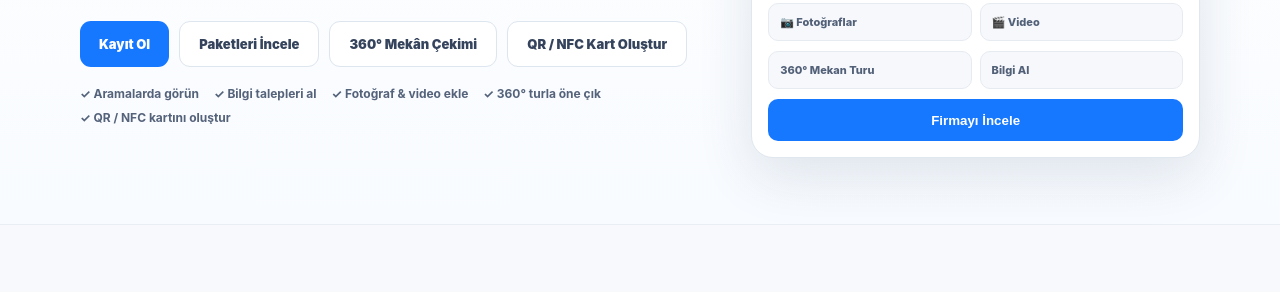
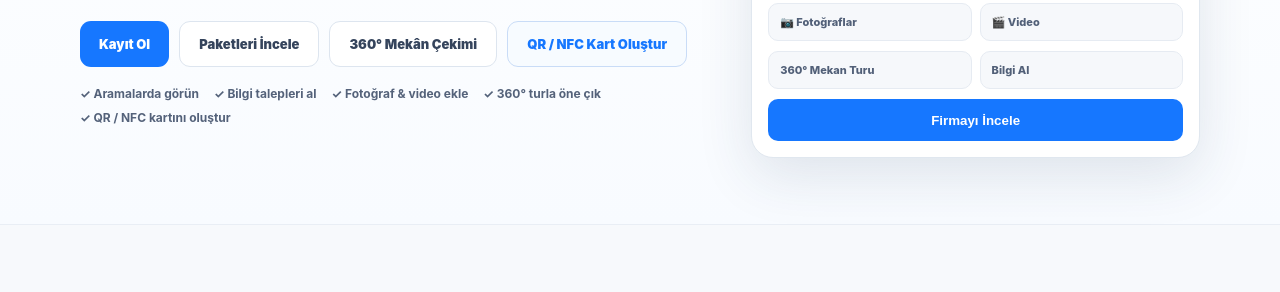
Before and after one commit to ftmotiondesign/dijiyesor, a plain HTML site: page firma-ekle.html in a window 1280 px wide. Shown: the part 368-660 px from the top of the page. Drawn offline with Linux system fonts and the light colour scheme.

Commit message:
QR NFC kart butonunu stillendir

```diff
--- a/firma-ekle.css
+++ b/firma-ekle.css
@@ -79,3 +79,14 @@
 .simple-password-row button{border:1px solid #cfe0f7;background:#eef5ff;color:#155db8;border-radius:10px;padding:0 13px;font-size:10.5px;font-weight:900;cursor:pointer}
 .simple-signup-form>button[type="submit"]{margin-top:3px}
 @media(max-width:620px){.simple-password-row{grid-template-columns:1fr}.simple-password-row button{height:40px}}
+
+
+.qr-card-link{
+  border-color:#c9dcf7!important;
+  background:#f7fbff!important;
+  color:#1677ff!important;
+}
+.qr-card-link:hover{
+  background:#eef6ff!important;
+  border-color:#9fc3f5!important;
+}
```
